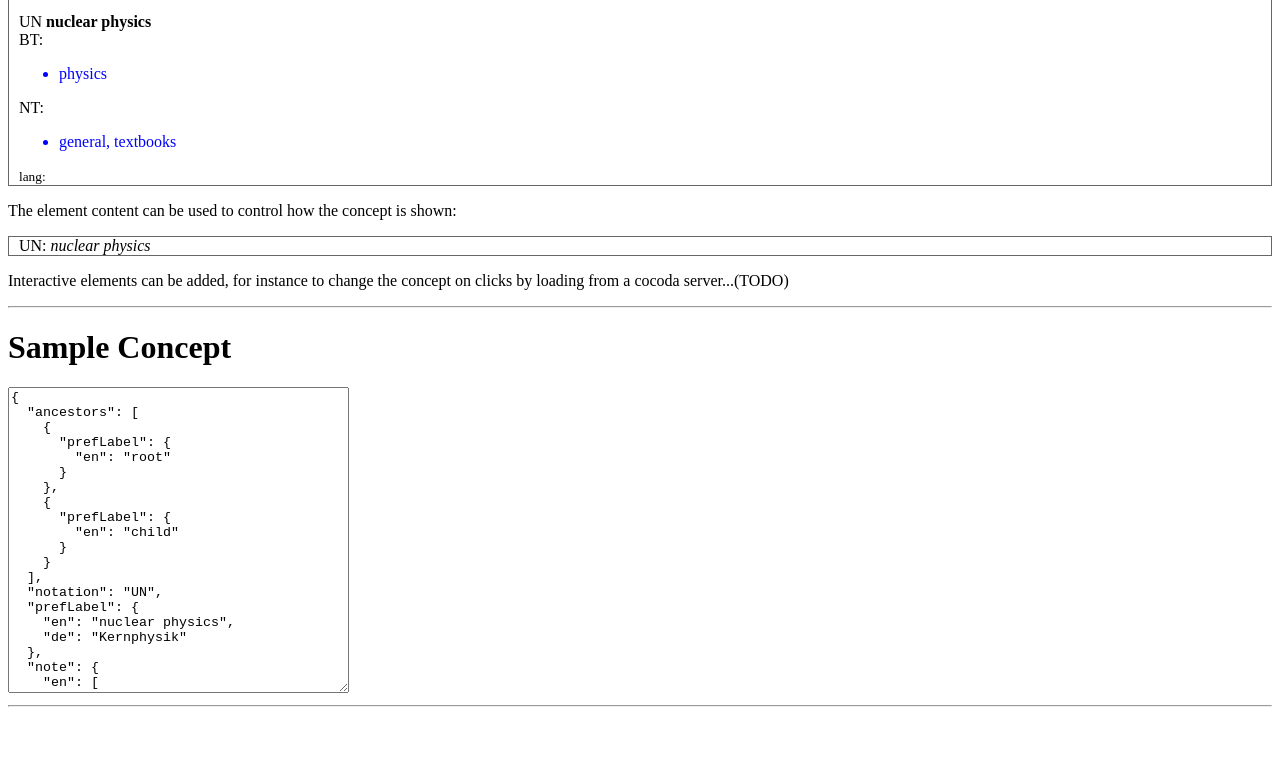
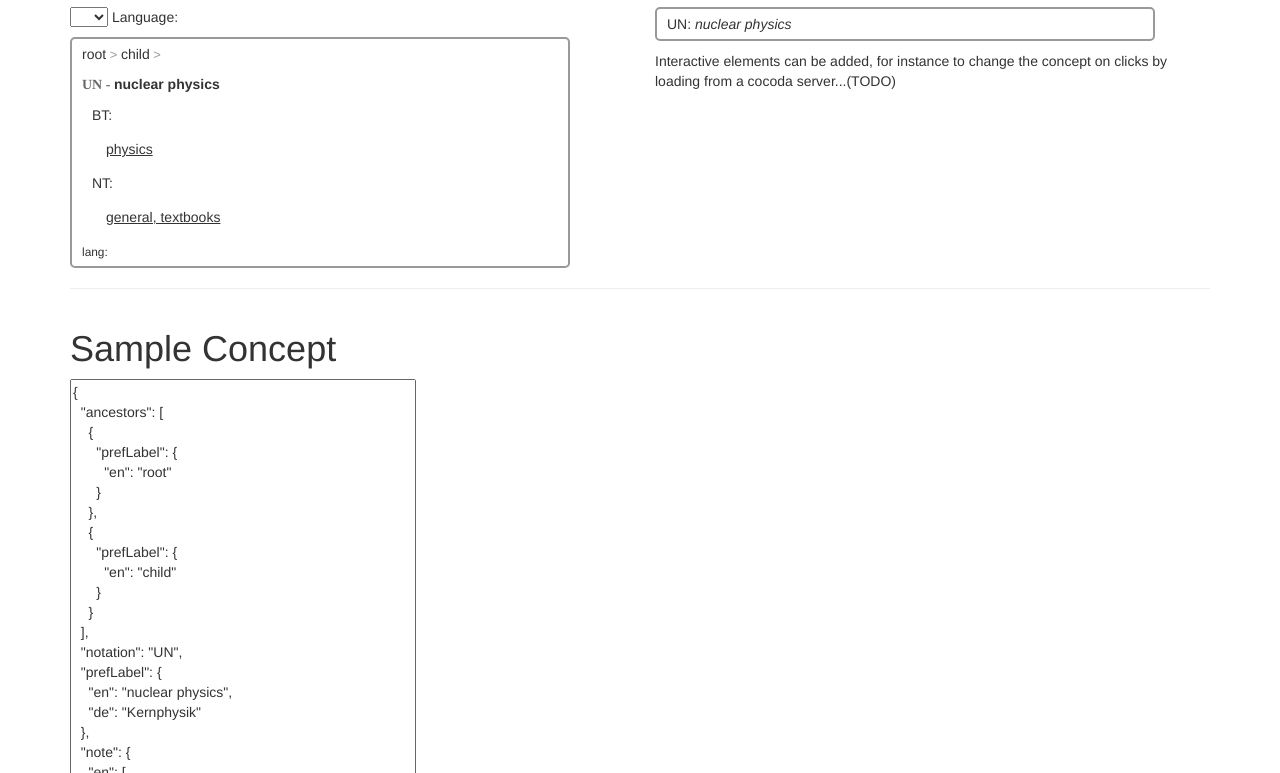
Before and after one commit to gbv/cocoda-prototype, a website: page demo/index.html in a window 1280 px wide. Shown: the part 425-1198 px from the top of the page. Before the commit the page ends 1140 px from the top, so only its background shows below. Drawn offline with nearby package versions, Linux system fonts and the light colour scheme.

Commit message:
layout and appearances edited

```diff
--- a/demo/demo.css
+++ b/demo/demo.css
@@ -1,37 +1,70 @@
+#header{
+    height:35px;
+}
 .concept {
-    border: 1px solid #666;
+    border: 2px solid #999;
+	border-radius:5px;
     padding-left: 10px;
+	width:500px;
+	padding-bottom:5px;
+	padding-top:5px;
+}
+.concept table{
+	margin:10px;
+
+}
+.concept td {
+	padding:4px;
+	cursor:pointer;
+    text-decoration:underline;
+}
+.concept td:hover {
+    background-color:lightgrey;
+    border-radius:3px;
+}
+.not{
+	color:dimgrey;
+	font-family:times;
+	font-weight:bold;
+}
+.not:after{
+	content: " - ";
 }
 ul.ancestors {
     padding:0;
 }
 ul.ancestors li {
     display: inline;
+	cursor:pointer;
 }
 
 .ancestors li:after {
+	font-size:small;
+	color:#999;
     content: " > ";
 }
 .ancestors span:hover {
     background-color:lightgrey;
 }
-ul.broader {
-
+.broader{
+	margin-top:10px;
+	margin-left:10px;
 }
-.broader li {
-    color:blue;
+.narrower{
+	margin-top:10px;
+	margin-left:10px;
 }
-.broader span:hover{
-    background-color:lightgrey;
+.related{
+	margin-top:10px;
+	margin-left:10px;
 }
-ul.narrower {
-
+#sample{
+    border:1px solid #666;
+    border-radius:2px;
 }
-.narrower li {
-    color:blue;
-}
-.narrower span:hover{
-    background-color:lightgrey;
+#footer{
+    position:relative;
+    height:85px;
 }
 /* show language attribute after element */
 .show-lang:after {
@@ -39,3 +72,4 @@ ul.narrower {
     color: #999;
     padding-left: 2px;
 }
+.nav, .pagination, .carousel, .panel-title a { cursor: pointer; }
--- a/demo/index.html
+++ b/demo/index.html
@@ -3,13 +3,20 @@
 <head>
   <meta charset="utf-8">
   <title>ng-skos demo application</title>
-  <link rel="stylesheet" href="demo.css">
+  <link href="http://netdna.bootstrapcdn.com/bootstrap/3.0.3/css/bootstrap.min.css" rel="stylesheet" />
+  <link href="demo.css" rel="stylesheet" />
 </head>
 <body>
+<div id="header">
+</div>
+<div class="container">
 
+	<div class="row">
+        <div class="col-md-12">
 		    <h1>Directives</h1>
-
 		    <h2>skos-label</h2>
+        </div>
+        <div class="col-md-12">
 		    <p>
 		    Used as attribute to emit the preferred label of a concept. The lang
 		    attribute of the directive element is read and set accordingly. If
@@ -23,12 +30,17 @@
 				    <li><span skos-label="sampleConcept" lang="fr" class="show-lang"/></li>
 		  	    </ul>
 		    </p>
-
+        </div>
+    </div>
+            <hr>
+    <div class="row">
+        <div class="col-md-12">
 		    <h2>skos-concept</h2>
+        </div>
+        <div class="col-md-6">
 		    <p>
 		    Used as element or attribute to display a concept.
 		    </p>
-
 		    <p>
 			    <select ng-model="language">
 				<option>de</option>
@@ -39,40 +51,47 @@
 		    <div skos-concept="sampleConcept" class="concept" language="language">
 		      	<ul ng-if="ancestors.length" class="ancestors">
 				    <li ng-repeat="a in ancestors" ng-click="update(a);reload();">
-      <span skos-label="a" lang2="{{language}}"/>
+			      	<span skos-label="a" lang="{{language}}"/>
 				    </li>
 		      	</ul>
-  <span>{{notation}}</span>
+		      	<span class="not">{{notation}}</span>
 		      	<b><span skos-label="concept" lang="{{language}}"/></b>
 		      	<div ng-if="broader.length" class="broader">
 			        BT:
-    <ul>
-      <li ng-repeat="c in broader" ng-click="update(c);reload();">
+			        <table>
+				        <tr>
+			          <td ng-repeat="c in broader" ng-click="update(c);reload();">
 				        <span skos-label="c" lang="{{language}}"/>
-      </li>
-    </ul>
+			          </td>
+				        </tr>
+			        </table>
 			    </div>
 			    <div ng-if="narrower.length" class="narrower">
 				    NT:
-    <ul>
-      <li ng-repeat="c in narrower" ng-click="update(c);reload();">
+				    <table>
+					    <tr>
+						    <td ng-repeat="c in narrower" ng-click="update(c);reload();">
 						    <span skos-label="c" lang="{{language}}"/>
-      </li>
-    </ul>
+			      			</td>
+					    </tr>
+				    </table>
 			    </div>
 			    <div ng-if="related.length" class="related">
 				    RT:
-    <ul>
-      <li ng-repeat="c in related" ng-click="update(c);reload();">
+				    <table>
+                        <tr>
+			      		    <td ng-repeat="c in related" ng-click="update(c);reload();">
 						    <span skos-label="c" lang="{{language}}"/>
-      </li>
-    </ul>
+			      			</td>
+				        </tr>
+                    </table>
 		     	</div>
 			    <small>lang: {{language}}</small>
 		    </div>
+        </div>
+        <div class="col-md-6">
 		    <p>
 		    The element content can be used to control how the concept is shown:
-
 		    <div skos-concept="sampleConcept" class="concept">
     			{{notation}}: <i>{{prefLabel.en}}</i>
 		    </div>
@@ -83,14 +102,22 @@
 		      change the concept on clicks by loading from a cocoda
 		      server...(TODO)
 		    </p>
+        </div>
 
+    </div>
     <hr>
+    <div class="row">
+        <div class="col-md-12">
+		    <h1>Sample Concept</h1>
+        </div>
+        <div class="col-md-6">
+		    <textarea json-text ng-model="sampleConcept" cols=40 rows=20 id="sample"></textarea>
+	    </div>
 
-<h1>Sample Concept</h1>
-<textarea json-text ng-model="sampleConcept" cols=40 rows=20></textarea>
-
-<hr>
-
+    </div>
+</div>
+<div id="footer">
+</div>
 		    <script src="lib/angular.min.js"></script>
 		    <script src="lib/angular-resource.min.js"></script>
 		    <script src="lib/angular-sanitize.min.js"></script>
@@ -100,6 +127,5 @@
 		    <script src="../src/ng-skos.js"></script>
 		    <script src="../src/directives/skosLabel.js"></script>
 		    <script src="../src/directives/skosConcept.js"></script>
-
 </body>
 </html>
```
Lines whose indentation alone changed are shown as unchanged.
